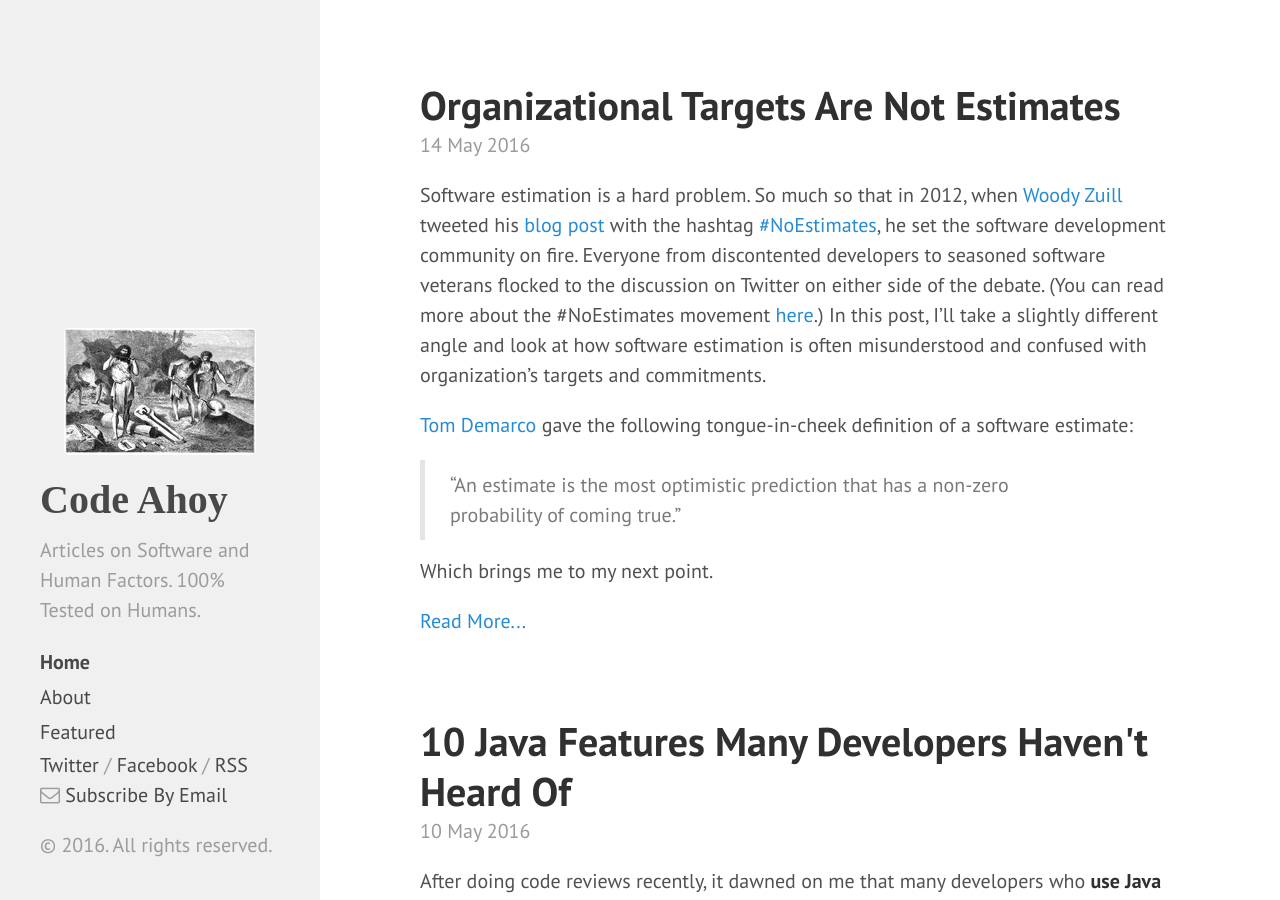
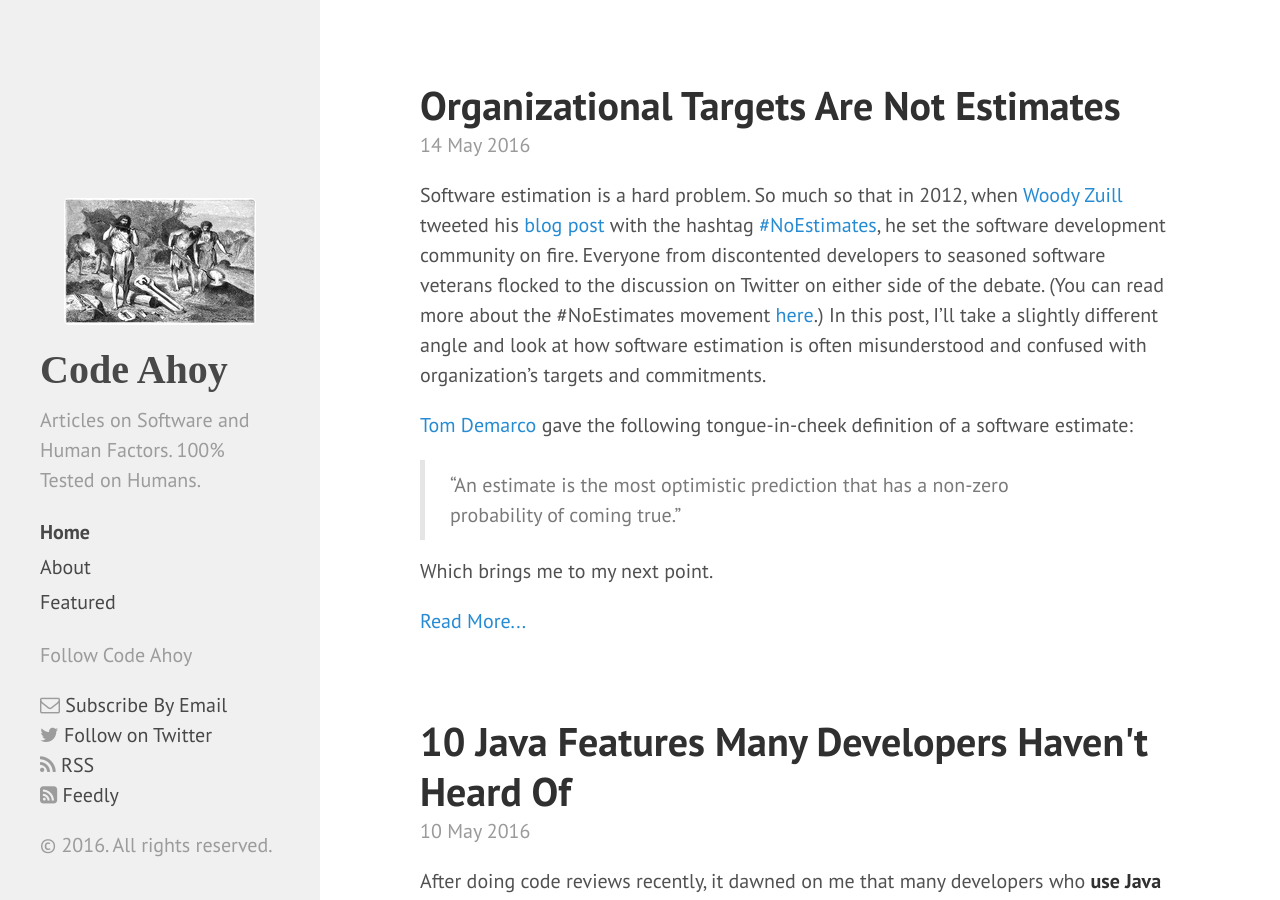
Before and after one commit to talk2viren/umermansoor.github.io, a Jekyll site: the page built from index.html, in a window 1280 px wide and 900 px high. Built offline with Jekyll 4.4.1, drawn with Linux system fonts in a browser that asks for light colours; nearby versions of some CDN libraries; the list of posts is cut into pages by our own code.

Commit message:
sidebar changes. Follow button for feedly and RSS

```diff
--- a/_includes/sidebar.html
+++ b/_includes/sidebar.html
@@ -1,7 +1,7 @@
 <div class="sidebar">
   <div class="container sidebar-sticky">
     <img src="{{ site.baseurl }}img/logo.png"
-    alt="http://www.oldbookillustrations.com/illustrations/founders-workshop/" > </img>
+    alt="http://www.oldbookillustrations.com/illustrations/founders-workshop/"> </img>
     <div class="sidebar-about">
       <h1>
         <a href="{{ site.baseurl }}">
@@ -27,13 +27,26 @@
           {% endif %}
         {% endif %}
       {% endfor %}
-        <a href="http://twitter.com/codeahoy">Twitter</a> /
-        <a href="http://facebook.com/codeahoy">Facebook</a> / <a href="http://codeahoy.com/feed.xml">RSS</a>
-        <br/>
+
         <p class="lead_small">
+          <p class="lead"> Follow Code Ahoy </p>
+
           <i class="fa fa-envelope-o"></i>
-          <a href="https://feedburner.google.com/fb/a/mailverify?uri=CodeAhoy&amp;loc=en_US">Subscribe By Email</a>
-        </p>
+          <a href="https://feedburner.google.com/fb/a/mailverify?uri=CodeAhoy&amp;loc=en_US">Subscribe By Email</a><br/>
+
+          <i class="fa fa-twitter"></i>
+          <a href="http://twitter.com/codeahoy">Follow on Twitter</a><br/>
+
+          <i class="fa fa-rss"></i>
+          <a href="http://codeahoy.com/feed.xml">RSS</a><br/>
+
+          <i class="fa fa-rss-square"></i>
+          <a href="http://cloud.feedly.com/#subscription%2Ffeed%2Fhttp%3A%2F%2Fcodeahoy.com%2Ffeed.xml">Feedly</a><br/>
+
+
+
+
+
     </nav>
 
     <p>&copy; {{ site.time | date: '%Y' }}. All rights reserved.</p>
```
